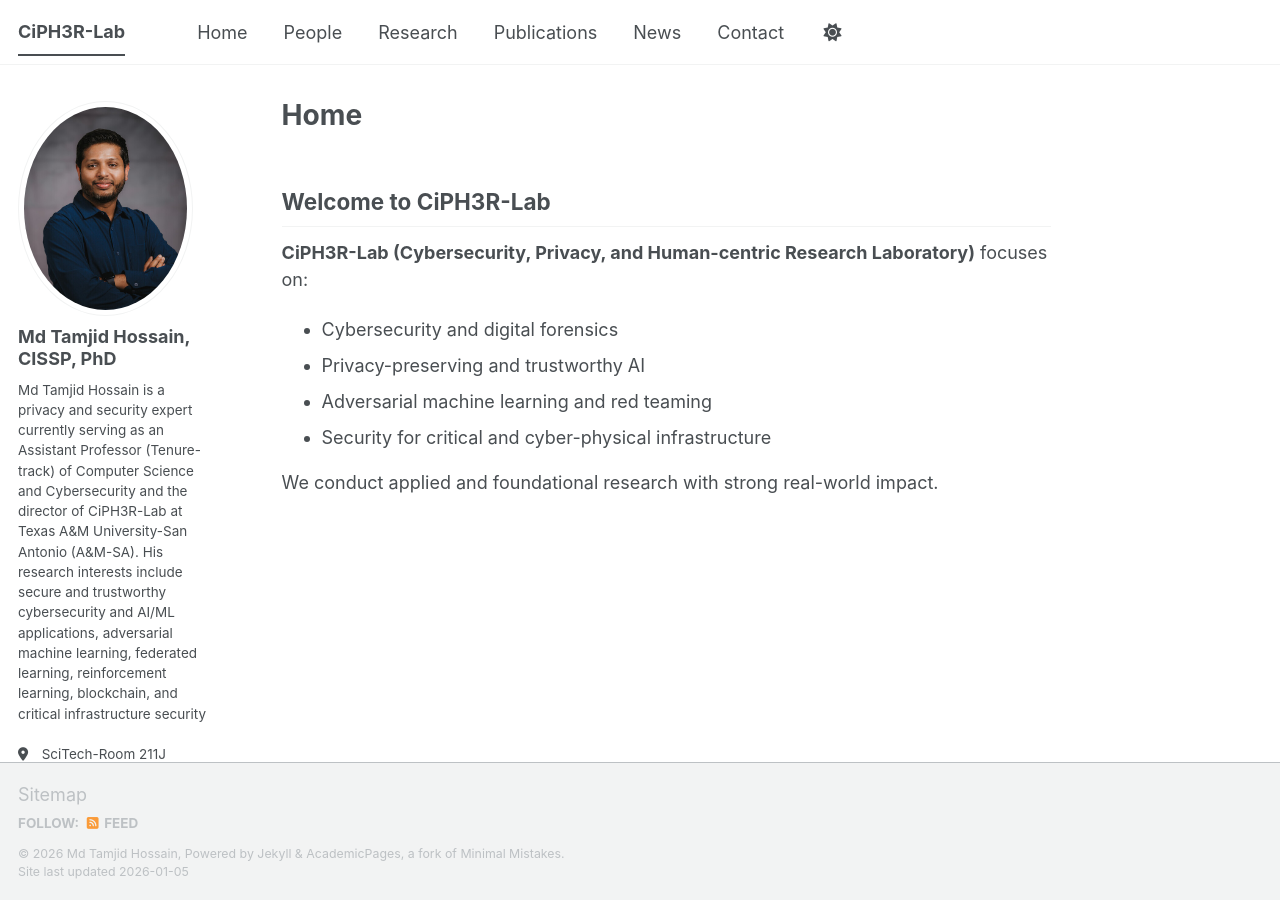
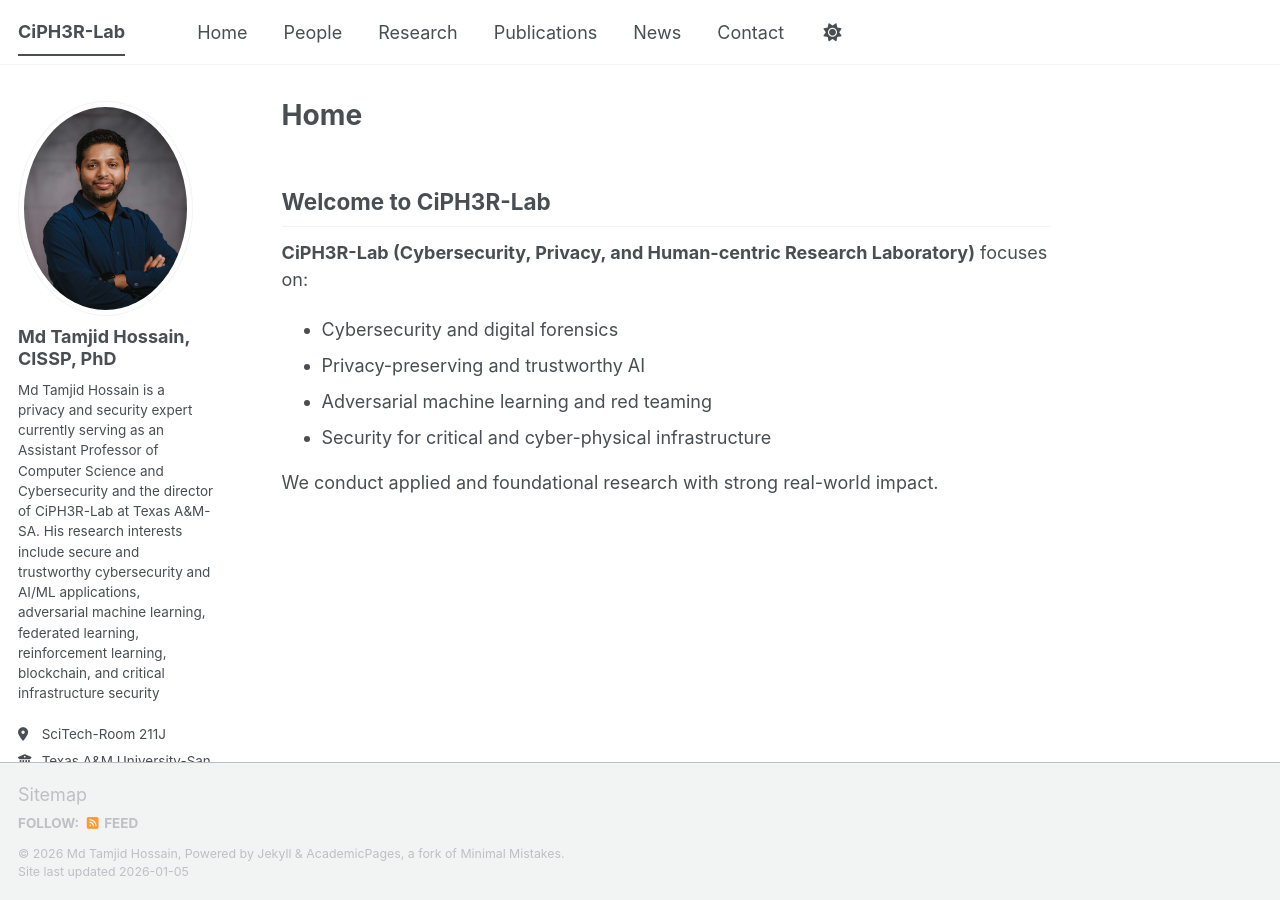
Before and after one commit to ciph3rLab/ciph3rLab.github.io, a Jekyll site: the page built from _pages/about.md, in a window 1280 px wide. Built offline with Jekyll 4.4.1, drawn with Linux system fonts in a browser that asks for light colours; some web fonts are replaced; a script bundle is joined from its source files by our own code; library files that are not in the unit come from our copies.

Commit message:
Update _config.yml

```diff
--- a/_config.yml
+++ b/_config.yml
@@ -26,7 +26,7 @@
   avatar           : "Profile.jpg"
   name             : "Md Tamjid Hossain, CISSP, PhD"
   pronouns         : # example: "He/Him/His"
-  bio              : "Md Tamjid Hossain is a privacy and security expert currently serving as an Assistant Professor (Tenure-track) of Computer Science and Cybersecurity and the director of CiPH3R-Lab at Texas A&M University-San Antonio (A&M-SA). His research interests include secure and trustworthy cybersecurity and AI/ML applications, adversarial machine learning, federated learning, reinforcement learning, blockchain, and critical infrastructure security"
+  bio              : "Md Tamjid Hossain is a privacy and security expert currently serving as an Assistant Professor of Computer Science and Cybersecurity and the director of CiPH3R-Lab at Texas A&M-SA. His research interests include secure and trustworthy cybersecurity and AI/ML applications, adversarial machine learning, federated learning, reinforcement learning, blockchain, and critical infrastructure security"
   location         : "SciTech-Room 211J"
   employer         : "Texas A&M University-San Antonio"
   uri              : # URL
```
